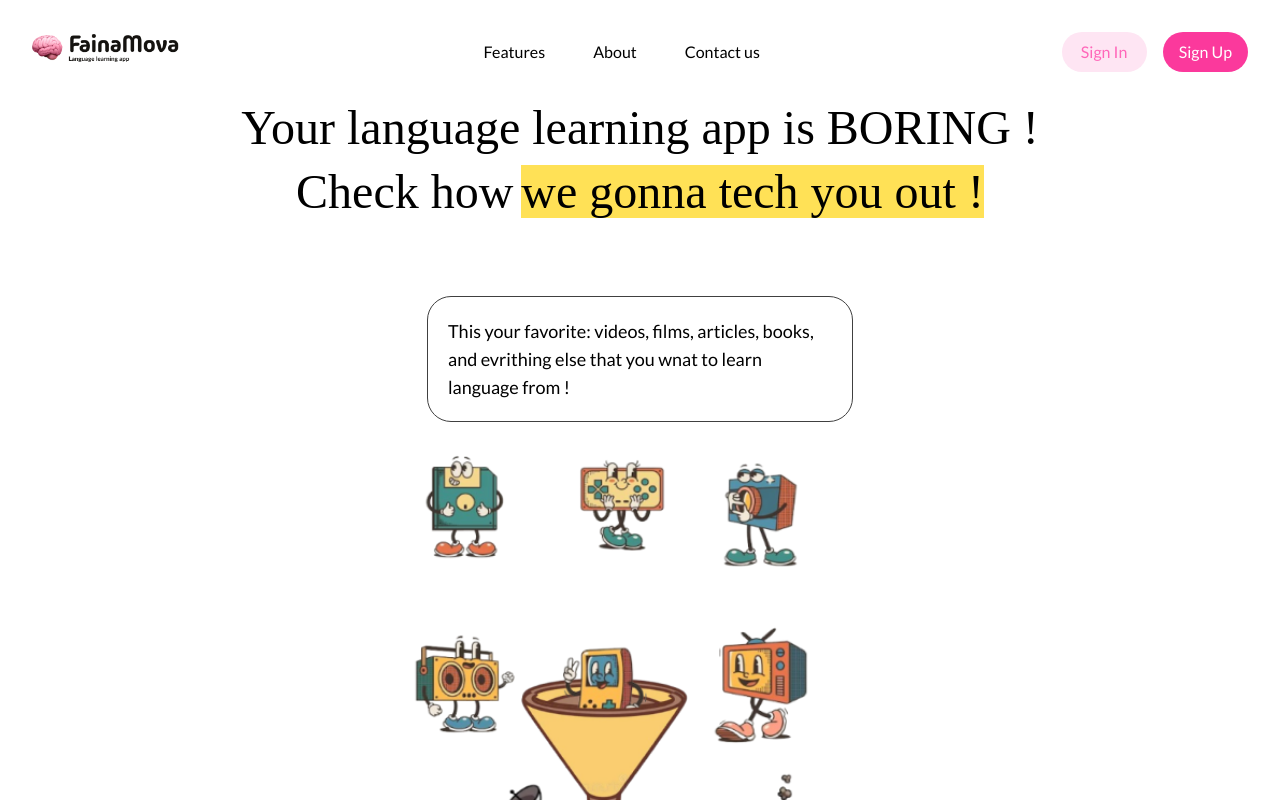
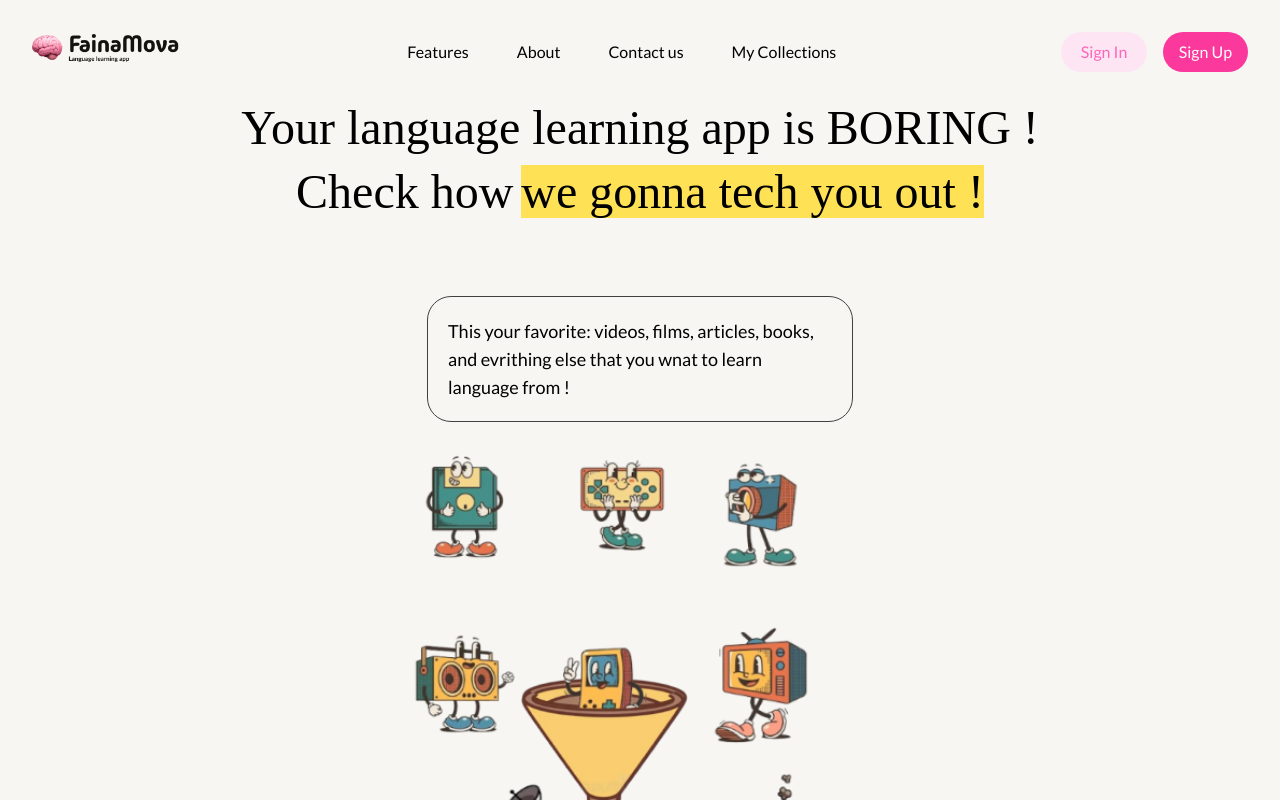
Before and after one commit to mymyka/empat-school, a Next.js app: page / in a window 1280 px wide. Shown: the top 800 px of the page. Built offline with nearby package versions, Linux system fonts and the light colour scheme; a web font is replaced by a local one.

Commit message:
feat: links

```diff
--- a/src/app/layout.tsx
+++ b/src/app/layout.tsx
@@ -3,6 +3,7 @@ import { Lato } from "next/font/google";
 import "./globals.css";
 import { NavBar } from "@/components/ui/navbar";
 import { Footer } from "@/components/ui/footer";
+import { cn } from "@/lib/utils";
 
 const inter = Lato({ weight: "400", style: "normal", subsets: ["latin"] });
 
@@ -18,7 +19,7 @@ export default function RootLayout({
 }>) {
   return (
     <html lang="en">
-      <body className={inter.className}>
+      <body className={cn(inter.className, "bg-background-50")}>
         <NavBar />
         {children}
         <Footer />
--- a/src/components/ui/navbar/NavBar.tsx
+++ b/src/components/ui/navbar/NavBar.tsx
@@ -1,11 +1,13 @@
 import Image from "next/image";
 import burgerMenu from "@/../public/assets/img/burger-menu.svg";
 import { Button } from "@/components/ui/button";
+import Link from "next/link";
 
 export const NavBar = () => {
   return (
     <nav className=" px-8 py-8 flex justify-between">
       <div>
+        <Link href={"/"}>
           <Image
             src={"/assets/img/logo.png"}
             alt="logo"
@@ -14,6 +16,7 @@ export const NavBar = () => {
             height={100}
             priority
           />
+        </Link>
       </div>
 
       <div className="hidden lg:grid gap-4 grid-rows-1 grid-flow-col">
@@ -23,8 +26,11 @@ export const NavBar = () => {
         <Button intent="link" size="medium">
           About
         </Button>
-        <Button intent="link" size="medium">
+        <Button intent="link" size="medium" href="/contact">
           Contact us
+        </Button>
+        <Button intent="link" size="medium" href="/collections">
+          My Collections
         </Button>
       </div>
 
```
Lines whose indentation alone changed are shown as unchanged.
